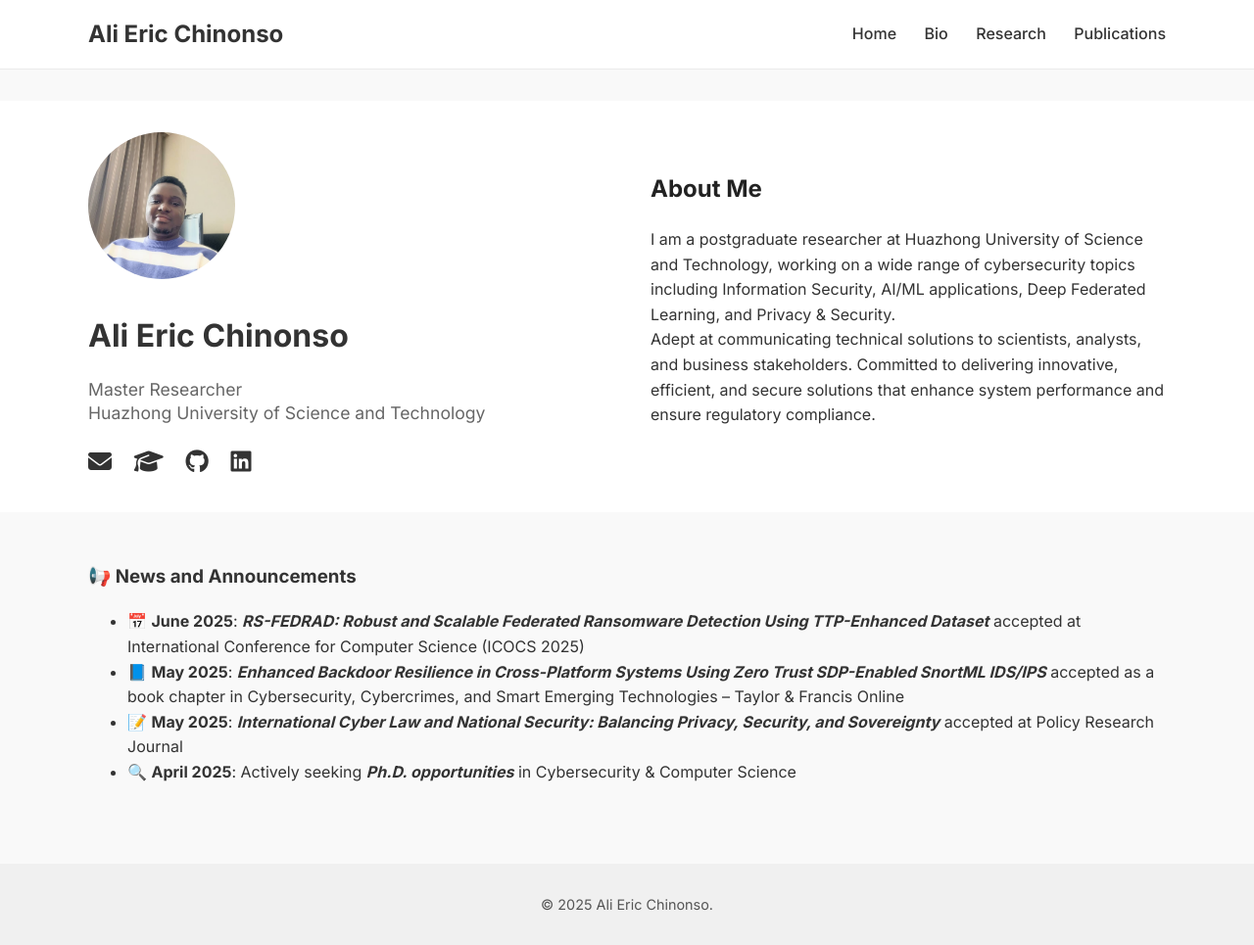
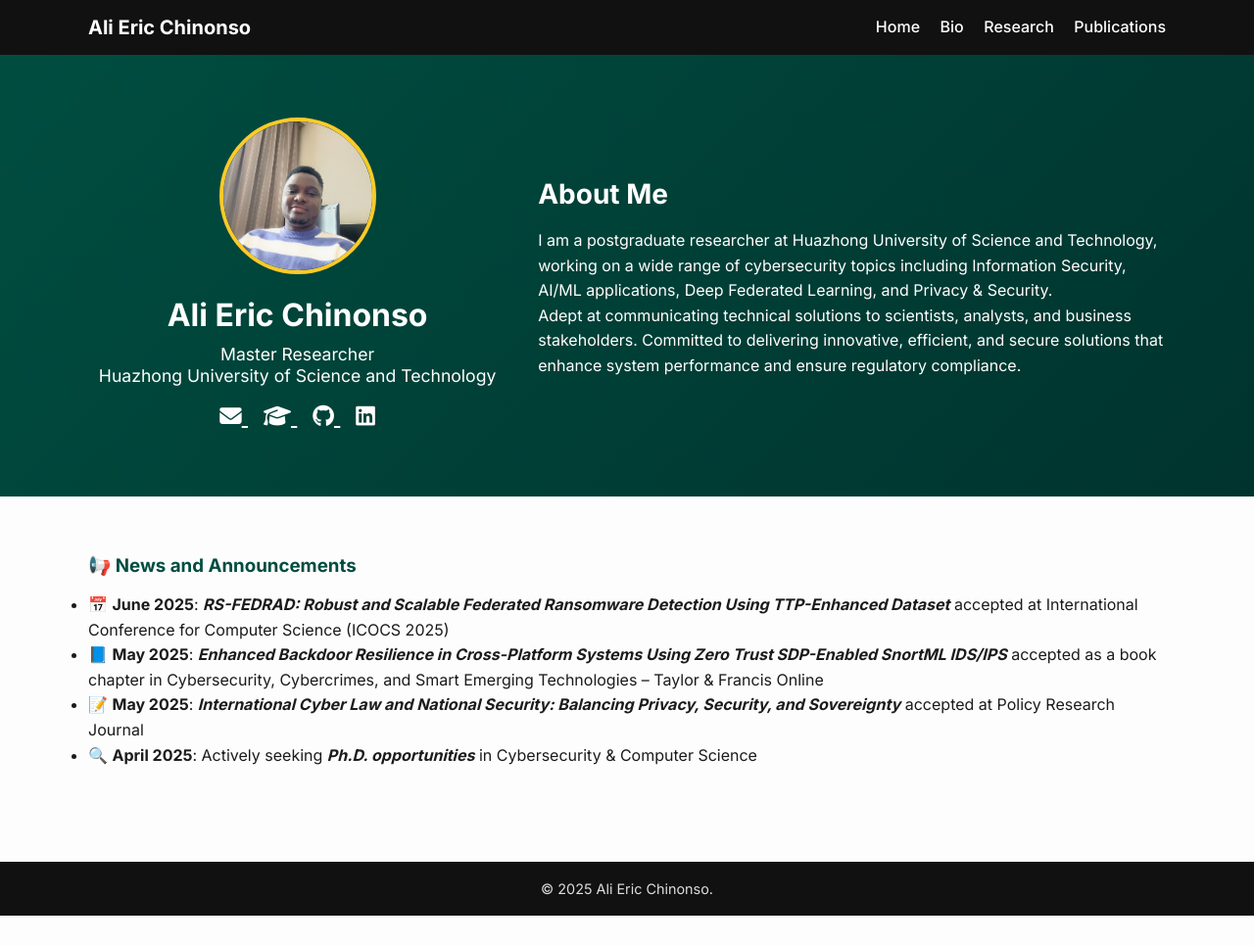
Before and after one commit to EmpireNetwork123/EmpireNetwork123.github.io, a Jekyll site: the page built from index.md, in a window 1280 px wide and 965 px high. Shown: the whole window at 98% size. Built offline with Jekyll 4.4.1, drawn with Linux system fonts in a browser that asks for light colours.

Commit message:
Update main.css

```diff
--- a/assets/css/main.css
+++ b/assets/css/main.css
@@ -1,150 +1,65 @@
-
-/* ===== Base Styles ===== */
-body {
-  margin: 0;
-  font-family: 'Inter', sans-serif;
-  background-color: #f9f9f9;
-  color: #333;
-  line-height: 1.6;
+:root {
+  --bg: #fdfdfd;
+  --text: #1b1b1b;
+  --primary: #004d40;
+  --primary-dark: #00332e;
+  --accent: #ffca28;
 }
 
-a {
-  color: inherit;
-  text-decoration: none;
+/* Reset & base typography */
+*       { box-sizing: border-box; margin: 0; padding: 0; }
+body    { font-family: 'Inter', sans-serif; background: var(--bg); color: var(--text); line-height: 1.6; }
+.container { width: 90%; max-width: 1100px; margin: 0 auto; }
+
+/* ---------- Navigation ---------- */
+.site-header  { background: #111; color: #fff; position: sticky; top: 0; z-index: 1000; }
+.nav-wrapper  { display: flex; justify-content: space-between; align-items: center; padding: 0.75rem 0; }
+.site-title   { font-weight: 600; font-size: 1.25rem; color: #fff; text-decoration: none; }
+.site-nav a   { color: #fff; margin-left: 1rem; text-decoration: none; font-weight: 500; transition: color 0.2s; }
+.site-nav a:hover { color: var(--accent); }
+
+/* ---------- Hero Section ---------- */
+.hero          { background: linear-gradient(135deg, var(--primary) 0%, var(--primary-dark) 100%); color: #fff; padding: 4rem 0; }
+.hero-wrapper  { display: flex; flex-direction: column; gap: 2rem; }
+.hero-left     { display: flex; flex-direction: column; align-items: center; text-align: center; }
+
+.avatar        { width: 160px; height: 160px; border-radius: 50%; border: 4px solid var(--accent); object-fit: cover; margin-bottom: 1rem; }
+
+.name          { font-size: 2rem; font-weight: 700; margin-bottom: 0.25rem; }
+
+/* Subtitle lines tightly packed */
+.position      { margin: 0; line-height: 1.25; font-size: 1.1rem; }
+
+.social-icons  { margin-top: 0.75rem; }
+.social-icons a {
+  color: #fff;
+  font-size: 1.4rem;
+  margin: 0 0.5rem;
+  transition: transform 0.2s, color 0.2s;
+}
+.social-icons a:hover {
+  transform: translateY(-2px);
+  color: var(--accent);
 }
 
-.container {
-  max-width: 1100px;
-  margin: 0 auto;
-  padding: 0 1rem;
+/* About‑Me panel */
+.hero-right h2 { font-size: 1.75rem; font-weight: 600; margin-bottom: 0.75rem; }
+.hero-right p  { font-size: 1rem; }
+
+/* ---------- Main Content ---------- */
+.content       { padding: 2rem 0; }
+.content h1,
+.content h2,
+.content h3    { color: var(--primary); margin-top: 1.5rem; margin-bottom: 0.75rem; font-weight: 600; }
+.content a     { color: var(--primary-dark); text-decoration: none; border-bottom: 2px solid transparent; transition: border-color 0.2s; }
+.content a:hover { border-color: var(--primary-dark); }
+
+/* ---------- Footer ---------- */
+.site-footer   { background: #111; color: #ddd; text-align: center; padding: 1rem 0; font-size: 0.9rem; margin-top: 4rem; }
+
+/* ---------- Responsive ---------- */
+@media (min-width: 800px) {
+  .hero-wrapper { flex-direction: row; align-items: center; }
+  .hero-left    { width: 40%; }
+  .hero-right   { width: 60%; text-align: left; }
 }
-
-/* ===== Header / Navigation ===== */
-.site-header {
-  background-color: #ffffff;
-  border-bottom: 1px solid #eaeaea;
-  padding: 1rem 0;
-  margin-bottom: 2rem;
-}
-
-.nav-wrapper {
-  display: flex;
-  justify-content: space-between;
-  align-items: center;
-}
-
-.site-title {
-  font-size: 1.5rem;
-  font-weight: 600;
-}
-
-.site-nav a {
-  margin-left: 1.5rem;
-  font-weight: 500;
-  transition: color 0.3s ease;
-}
-
-.site-nav a:hover {
-  color: #0073e6;
-}
-
-/* ===== Hero Section ===== */
-.hero {
-  background: #fff;
-  padding: 2rem 0;
-  display: flex;
-  align-items: center;
-  justify-content: center;
-}
-
-.hero-wrapper {
-  display: flex;
-  flex-wrap: wrap;
-  gap: 3rem;
-  align-items: center;
-  justify-content: center;
-}
-
-.hero-left, .hero-right {
-  flex: 1 1 300px;
-}
-
-.avatar {
-  width: 150px;
-  height: 150px;
-  border-radius: 50%;
-  object-fit: cover;
-  margin-bottom: 1rem;
-}
-
-.name {
-  font-size: 2rem;
-  font-weight: 700;
-  margin: 0.5rem 0;
-}
-
-.position {
-  font-size: 1.1rem;
-  line-height: 1.4;
-  color: #666;
-}
-
-/* ===== Social Icons ===== */
-.social-icons {
-  margin-top: 1rem;
-}
-
-.social-icons a {
-  font-size: 1.5rem;
-  margin-right: 1rem;
-  color: #333;
-  transition: color 0.3s;
-}
-
-.social-icons a:hover {
-  color: #0073e6;
-}
-
-/* ===== About Section ===== */
-.hero-right h2 {
-  margin-top: 0;
-  font-size: 1.5rem;
-  color: #222;
-}
-
-.hero-right p {
-  margin-top: 0.5rem;
-  font-size: 1rem;
-}
-
-/* ===== Main Content ===== */
-main.content {
-  padding: 2rem 0;
-}
-
-/* ===== Footer ===== */
-.site-footer {
-  padding: 1rem 0;
-  background-color: #f0f0f0;
-  text-align: center;
-  font-size: 0.9rem;
-  color: #555;
-  margin-top: 2rem;
-}
-
-/* ===== Responsive Design ===== */
-@media (max-width: 768px) {
-  .nav-wrapper {
-    flex-direction: column;
-    align-items: flex-start;
-  }
-  .site-nav {
-    margin-top: 1rem;
-  }
-  .hero-wrapper {
-    flex-direction: column;
-  }
-  .hero-left, .hero-right {
-    text-align: center;
-  }
-}
```
